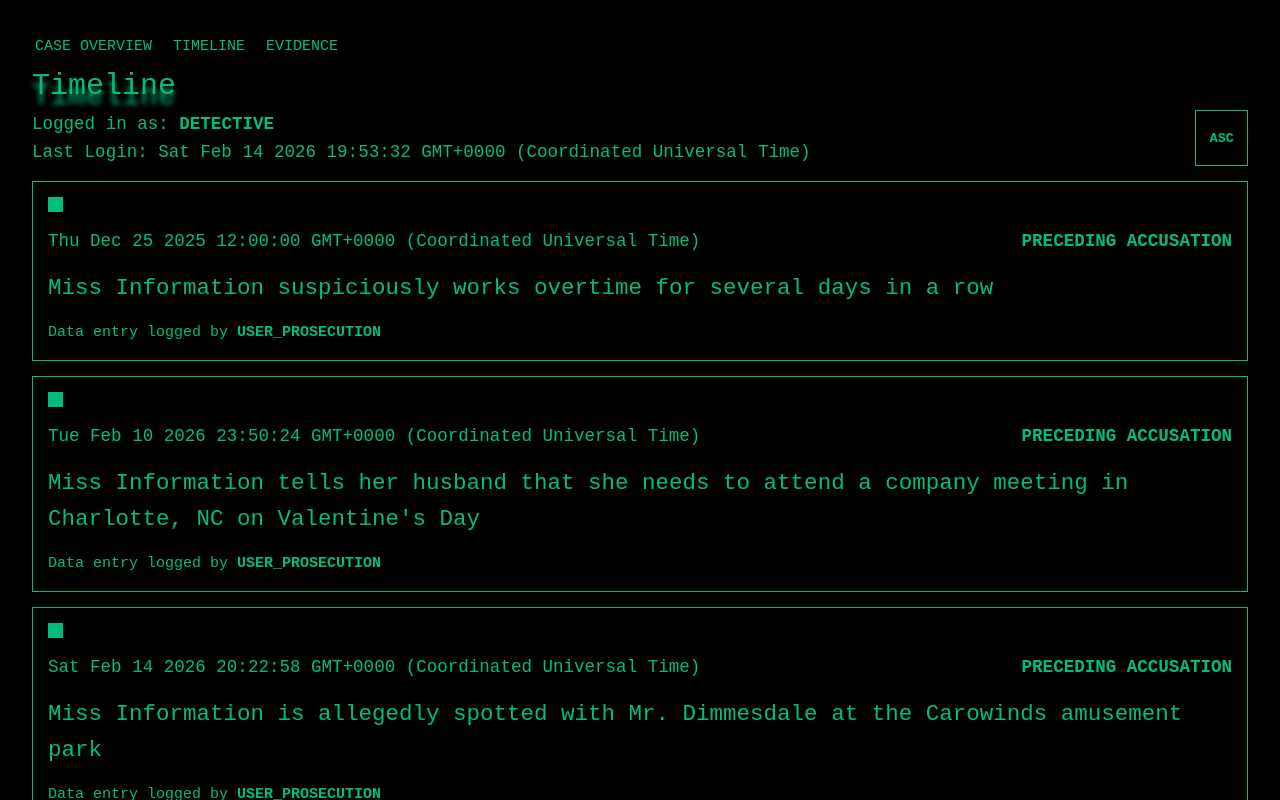
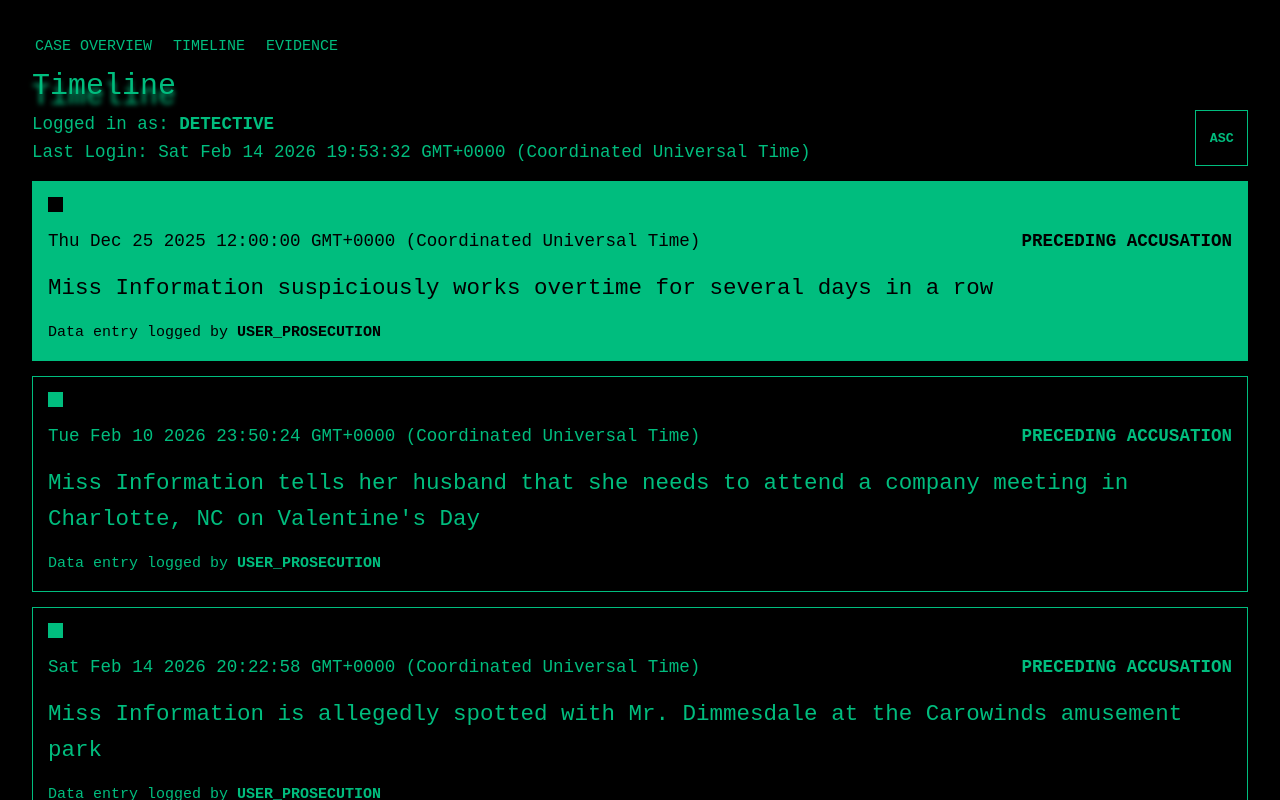
Before and after one commit to brookemelody/reality-check, a Vue app in the folder frontend/: page /timeline in a window 1280 px wide. In both pictures the pointer is over the element 640 px from the left and 271 px from the top of the page. Shown: the top 800 px of the page. Built offline with nearby package versions, Linux system fonts and the light colour scheme; a web font is replaced by a local one.

Commit message:
Add hover effect for timeline event cards

```diff
--- a/frontend/src/components/TimelineEventComponent.vue
+++ b/frontend/src/components/TimelineEventComponent.vue
@@ -39,4 +39,17 @@
     display: flex;
     justify-content: space-between;
 }
+
+.card:hover {
+    color: black;
+    background-color: hsla(160, 100%, 37%, 1);
+    transition: 0.5s ease-in-out;
+}
+
+.card:hover::before {
+    content: "";
+    background-color: black;
+    width: 1em;
+    height: 1em;
+}
 </style>
```
Lines whose indentation alone changed are shown as unchanged.
